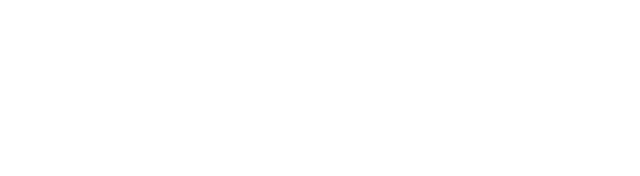
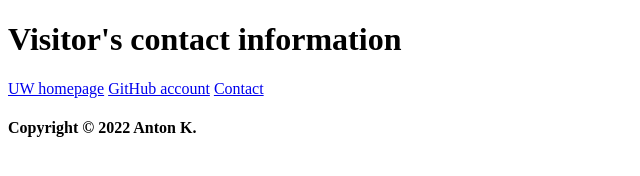
Before and after one commit to kas500/visitor-contact-information-landing-page, a plain HTML site: page index.html in a window 1280 px wide. Shown: the whole page, without its empty margins (0-640 px from the left). Drawn offline with Linux system fonts and the light colour scheme.

Commit message:
Added header, navigation links and footer

```diff
--- a/index.html
+++ b/index.html
@@ -9,6 +9,23 @@
 </head>
 
 <body>
+    <header>
+        <h1>Visitor's contact information</h1>
+        <nav>
+            <a href="https://www.washington.edu">UW homepage</a>
+            <a href="https://github.com/kas500">GitHub account</a>
+            <a href="#contact">Contact</a>
+        </nav>
+    </header>
+
+    <main>
+
+    </main>
+
+    <footer>
+        <h4>Copyright © 2022 Anton K.</h4>
+    </footer>
+
 
 </body>
 
```
